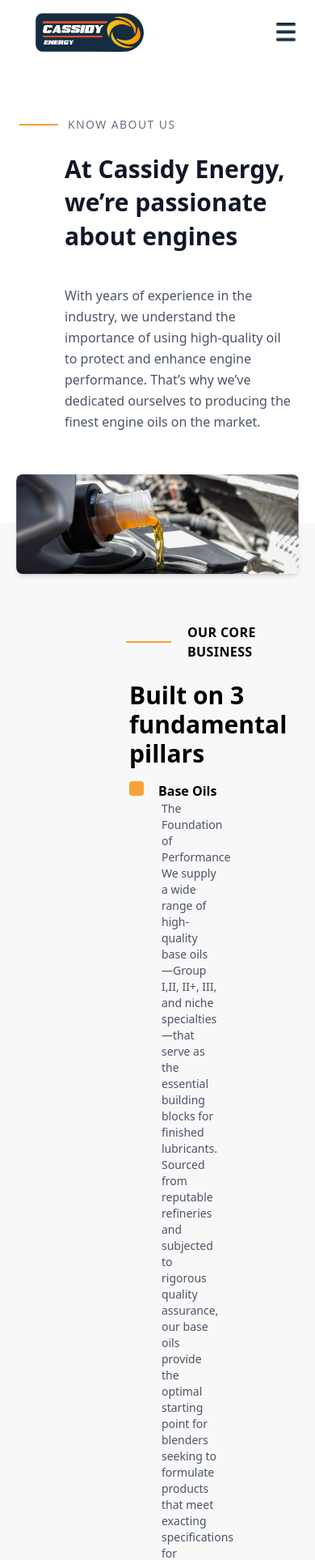
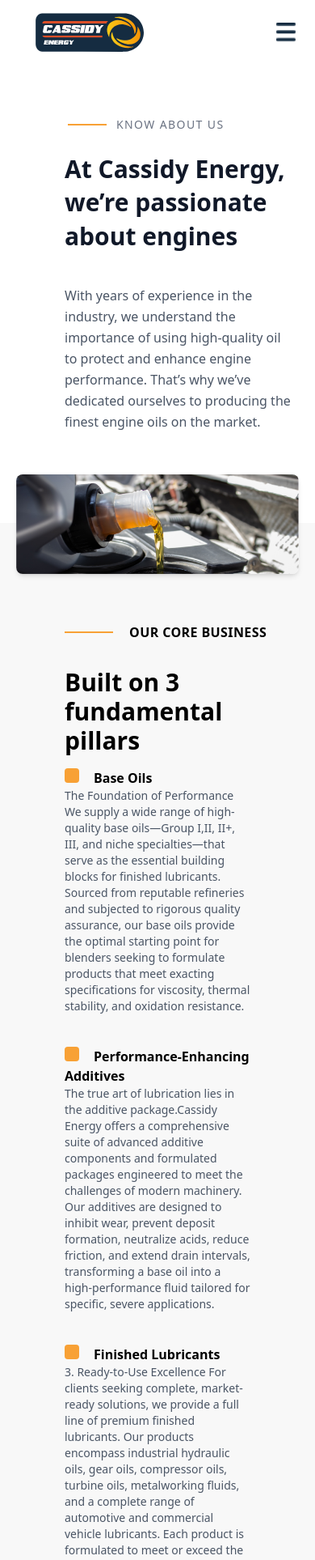
Before and after one commit to zUzI-verse/Cassidy-Oil, a React (Vite) app: page /about-us in a window 390 px wide. Shown: the top 1927 px of the page at 81% size. Built offline with nearby package versions, Linux system fonts and the light colour scheme.

Commit message:
Made the pdflink file downloadable

```diff
--- a/src/Components/About.tsx
+++ b/src/Components/About.tsx
@@ -8,7 +8,7 @@ const About = () => {
         {/* Top section */}
         <div className="max-w-6xl mx-auto">
           {/* Orange line + small heading */}
-          <div className="flex items-center space-x-3 mb-6">
+          <div className="flex items-center space-x-3 mb-6 ml-15 md:ml-0">
             <span className="w-12 h-0.5 bg-primary"></span>
             <span className="tracking-widest text-gray-500 text-sm uppercase">
               Know About Us
@@ -42,13 +42,13 @@ const About = () => {
             className="rounded-lg shadow-md w-full mb-15  object-cover md:w-[1166px] "
           />
         </div>
-        <div className="flex items-center gap-5 mb-4 ml-39 md:ml-10">
+        <div className="flex items-center gap-5 mb-6 ml-20 md:ml-20">
           <div className="border w-15 h-0.5  text-primary  mb-2 bg-primary"></div>
           <p className="uppercase text-black font-semibold mb-2 tracking-wide">
             OUR CORE BUSINESS
           </p>
         </div>
-        <div className=" ml-20 px-20">
+        <div className=" md:ml-20 px-20 ">
           <h2 className="text-3xl md:text-4xl font-bold mb-4">
             Built on 3 fundamental pillars
           </h2>
@@ -58,7 +58,7 @@ const About = () => {
             <li>
               <div className="w-4.5 h-4.5 inline-block bg-primary rounded-sm shrink-0" />
               <span className="font-extrabold ml-4.5">Base Oils</span>{" "}
-              <p className="text-gray-600 text-sm mx-10">
+              <p className="text-gray-600 text-sm ">
                 The Foundation of Performance We supply a wide range of
                 high-quality base oils—Group I,II, II+, III, and niche
                 specialties—that serve as the essential building blocks for
@@ -74,7 +74,7 @@ const About = () => {
               <span className="font-extrabold ml-4.5">
                 Performance-Enhancing Additives
               </span>{" "}
-              <p className="text-gray-600 text-sm mx-10">
+              <p className="text-gray-600 text-sm ">
                 The true art of lubrication lies in the additive package.Cassidy
                 Energy offers a comprehensive suite of advanced additive
                 components and formulated packages engineered to meet the
@@ -88,7 +88,7 @@ const About = () => {
             <li>
               <div className="w-4.5 h-4.5 inline-block bg-primary rounded-sm shrink-0" />
               <span className="font-extrabold ml-4.5">Finished Lubricants</span>{" "}
-              <p className="text-gray-600 text-sm mx-10">
+              <p className="text-gray-600 text-sm">
                 3. Ready-to-Use Excellence For clients seeking complete,
                 market-ready solutions, we provide a full line of premium
                 finished lubricants. Our products encompass industrial hydraulic
--- a/src/Components/Home.tsx
+++ b/src/Components/Home.tsx
@@ -86,11 +86,11 @@ const Home = () => {
                 Know abaout Us
               </p>
           </div>
-          <div className="ml-20">
+          <div className="ml-6 md:ml-20">
              <h2 className="text-3xl md:text-4xl font-bold mb-4">
             At Cassidy Energy, we&apos;re passionate about engines
           </h2>
-          <p className="text-gray-600 mb-4 text-left max-w-[600px] leading-relaxed">
+          <p className="text-gray-600 mb-10 text-left max-w-[600px] leading-relaxed">
             With years of experience in the industry, we understand the
             importance of using high-quality oil to protect and enhance engine
             performance. That’s why we’re dedicated to producing the finest
--- a/src/Components/ProductSection.tsx
+++ b/src/Components/ProductSection.tsx
@@ -88,11 +88,11 @@ const ProductSection = () => {
       </div>
 
       {/* Image */}
-      <div className="flex justify-center md:mt-20 ml-0 md:ml-10">
+      <div className="flex justify-center md:mt-60 ml-0 md:ml-10">
         <img
           src={FrameP}
           alt="Cassidy Oil Products"
-          className="w-full max-w-[450px] object-contain"
+          className="w-full  object-contain"
         />
       </div>
     </section>
--- a/src/Lubricants/dataonlube/CasstekPrem.tsx
+++ b/src/Lubricants/dataonlube/CasstekPrem.tsx
@@ -109,12 +109,14 @@ const CasstekPrem = () => {
           <section className="mt-6">
             <h2 className="text-xl font-semibold mb-2">STORAGE</h2>
             <p className="text-gray-700">{product.storage}</p>
-            <a
-              href="#"
-              className="text-red-600 font-semibold flex items-center mt-2"
-            >
-              📥 {product.pdfLink}
-            </a>
+             <Link
+                to={product.pdfLink}
+                target="_blank"
+                download
+                className="text-red-600 font-semibold flex items-center mt-2"
+              >
+                📥 Click here to download PDF
+            </Link>
           </section>
         </div>
 
```
